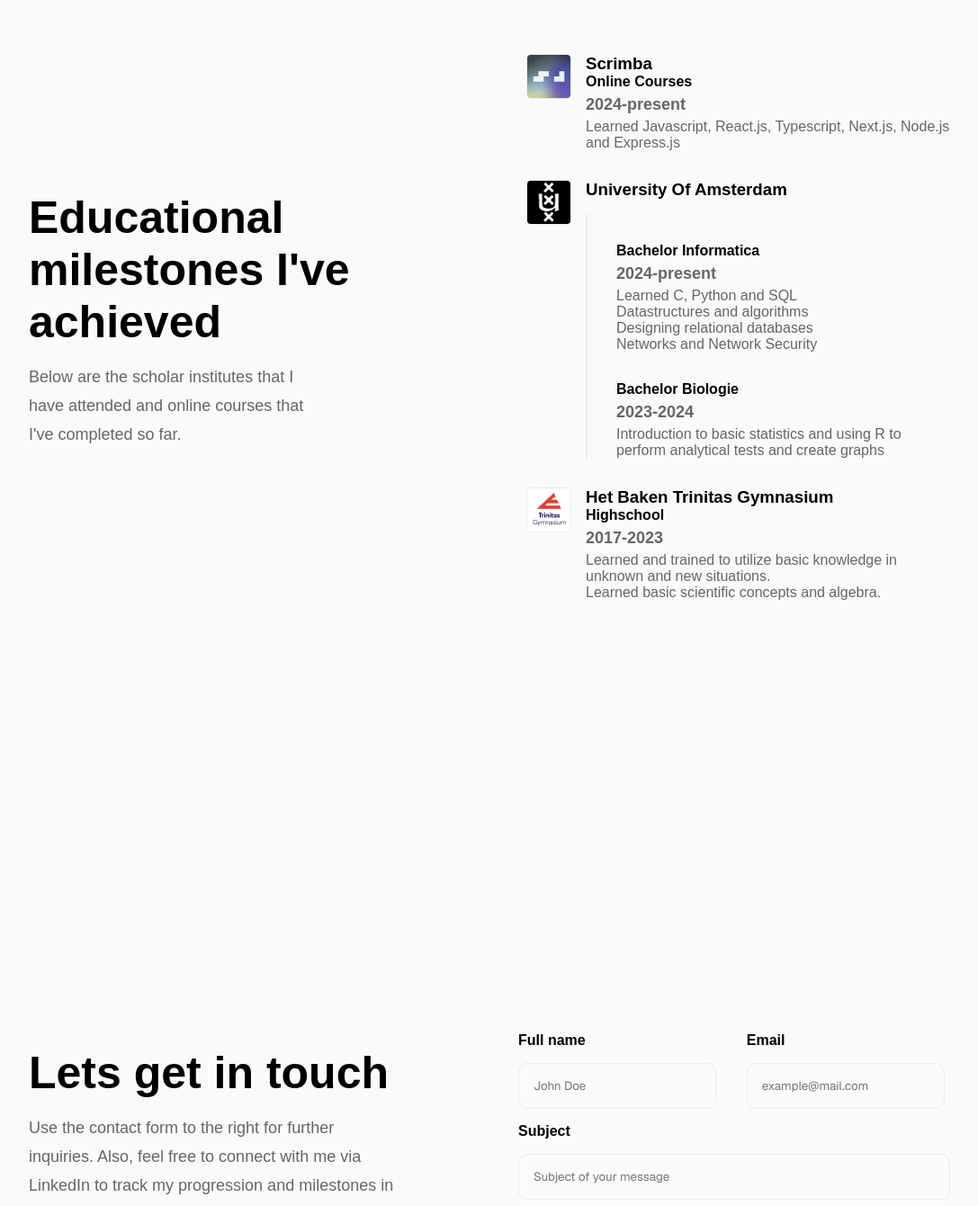
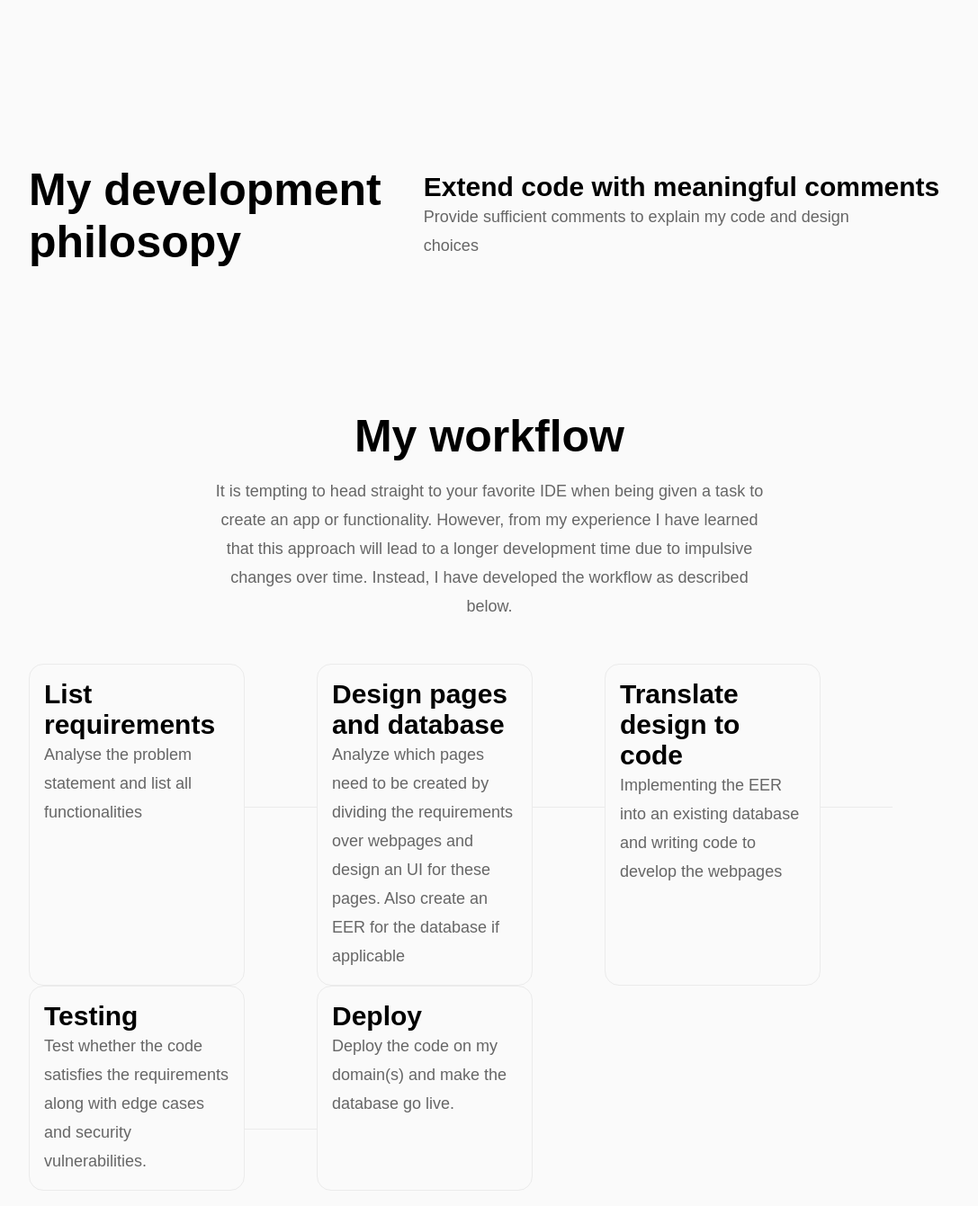
Before and after one commit to RoshanBansie/Portfolio, a Next.js app: page / in a window 1280 px wide. Shown: the part 2731-4072 px from the top of the page at 90% size, without its empty margins (96-1183 px from the left). Built offline with nearby package versions, Linux system fonts and the light colour scheme.

Commit message:
Basis setup about me sectie en fontsizes aangepast.

```diff
--- a/app/globals.css
+++ b/app/globals.css
@@ -86,6 +86,10 @@ h2 {
   margin: 1rem 0;
 }
 
+h3 {
+  font-size: 30px;
+}
+
 p {
   font-size: 18px;
   line-height: 32px;
--- a/app/page.tsx
+++ b/app/page.tsx
@@ -3,6 +3,7 @@ import Hero from "@/components/home/hero/Hero";
 import Projects from "@/components/home/projects/Projects";
 import ContactForm from "@/components/home/contact/ContactForm";
 import Skills from "@/components/home/skills/Skills";
+import About from "@/components/home/about/About";
 
 export default function Home() {
   return (
@@ -10,6 +11,7 @@ export default function Home() {
         <Hero />
         <Projects />
         <Skills />
+        <About />
         <Education />
         <ContactForm />
       </main>
--- /dev/null
+++ b/components/home/about/About.tsx
@@ -0,0 +1,108 @@
+import "./about.css"
+
+export default function About() {
+
+    const philosopyPoints = [
+        {
+            oneLiner:  "Extend code with meaningful comments",
+            explanation: "Provide sufficient comments to explain my code and design choices"
+        },
+        {
+            oneLiner: "Write dynamic code",
+            explanation:
+            `Avoid DRY and static code so the software can feed on
+            different input with minimal code changes`
+        },
+        {
+            oneLiner: "Create functional components with minimal dependencies",
+            explanation:
+            `Create funcional components with minimal dependencies
+            with other components to facilitate changing the source code in the future`
+        },
+        {
+            oneLiner: "A keen eye for creating modern looking UI",
+            explanation: "Making the UI of a software modern looking by implementing the newest design trends"
+        },
+        {
+            oneLiner: "Value UX as much as a good looking UI",
+            explanation:
+            `A great UX is as important as a good looking UI
+            to make the website more accesible for everyone.
+            This includes adding loading states, error messages, skeleton loaders and many more techniques.`
+        }
+    ]
+
+    const workflowSteps = [
+        {
+            headline: "List requirements",
+            explanation: "Analyse the problem statement and list all functionalities"
+        },
+        {
+            headline: "Design pages and database",
+            explanation:
+            `Analyze which pages need to be created by dividing the requirements over webpages
+            and design an UI for these pages. Also create an EER for the database if applicable`
+        },
+        {
+            headline: "Translate design to code",
+            explanation:
+            `Implementing the EER into an existing database and
+            writing code to develop the webpages`
+        },
+        {
+            headline: "Testing",
+            explanation: "Test whether the code satisfies the requirements along with edge cases and security vulnerabilities."
+        },
+        {
+            headline: "Deploy",
+            explanation: "Deploy the code on my domain(s) and make the database go live."
+        }
+    ]
+
+    return (
+        <section className="about">
+            <div className="philosophy-container">
+                <div className="philosopy-section-header">
+                    <h2>My development philosopy</h2>
+                </div>
+                <ul className="oneliners-container">
+                    {philosopyPoints.map(item => {
+                        const { oneLiner, explanation } = item
+                        return (
+                            <li key={oneLiner}>
+                                <h3>{oneLiner}</h3>
+                                <p>{explanation}</p>
+                            </li>
+                        )
+                    })}
+                </ul>
+            </div>
+            <div className="workflow-container">
+                <div className="workflow-section-header">
+                    <h2>My workflow</h2>
+                    <p>
+                        It is tempting to head straight to your favorite IDE when being given
+                        a task to create an app or functionality.
+                        However, from my experience I have learned that this approach will lead to
+                        a longer development time due to impulsive changes over time. Instead,
+                        I have developed the workflow as described below.
+                    </p>
+                </div>
+                <ul className="workflow-visual">
+                    {workflowSteps.map((step, i) => {
+                        const { headline, explanation } = step
+                        return (
+                            <li>
+                                <div className="step-container">
+                                    <h3>{headline}</h3>
+                                    <p>{explanation}</p>
+                                </div>
+                                {i < workflowSteps.length-1 ? <div className="workflow-line"></div> : null}
+                            </li>
+                        )
+                    })}
+                </ul>
+            </div>
+        </section>
+    )
+}
--- /dev/null
+++ b/components/home/about/about.css
@@ -0,0 +1,72 @@
+@import "@/app/globals.css";
+
+.philosophy-container {
+    position: relative;
+    display: grid;
+    grid-template-columns: 0.75fr 1fr;
+    height: 50vh;
+}
+
+.philosopy-section-header {
+    position: sticky;
+    top: 0;
+    height: 50vh;
+    display: flex;
+    align-items: center;
+}
+
+.about ul {
+    list-style: none;
+    padding: 0;
+}
+
+.oneliners-container {
+    position: relative;
+    overflow-y: scroll;
+    scroll-snap-type: y mandatory;
+    scroll-behavior: smooth;
+}
+
+.oneliners-container li {
+    height: 50vh;
+    scroll-snap-align: center;
+    display: flex;
+    flex-direction: column;
+    justify-content: center;
+}
+
+.oneliners-container li p {
+    max-width: 90%;
+}
+
+.workflow-section-header {
+    text-align: center;
+    margin: 0 auto;
+    width: 60%;
+}
+
+.workflow-visual {
+    display: flex;
+    align-items: top;
+    flex-wrap: wrap;
+    margin: 3rem auto;
+}
+
+.workflow-visual li {
+    display: flex;
+    align-items: bottom;
+    gap: 0;
+}
+
+.workflow-line {
+    width: 5rem;
+    height: 10rem;
+    border-bottom: 1px solid var(--button-secondary-border);
+}
+
+.step-container {
+    width: 15rem;
+    padding: 1rem;
+    border: 1px solid var(--button-secondary-border);
+    border-radius: 16px;
+}
```
